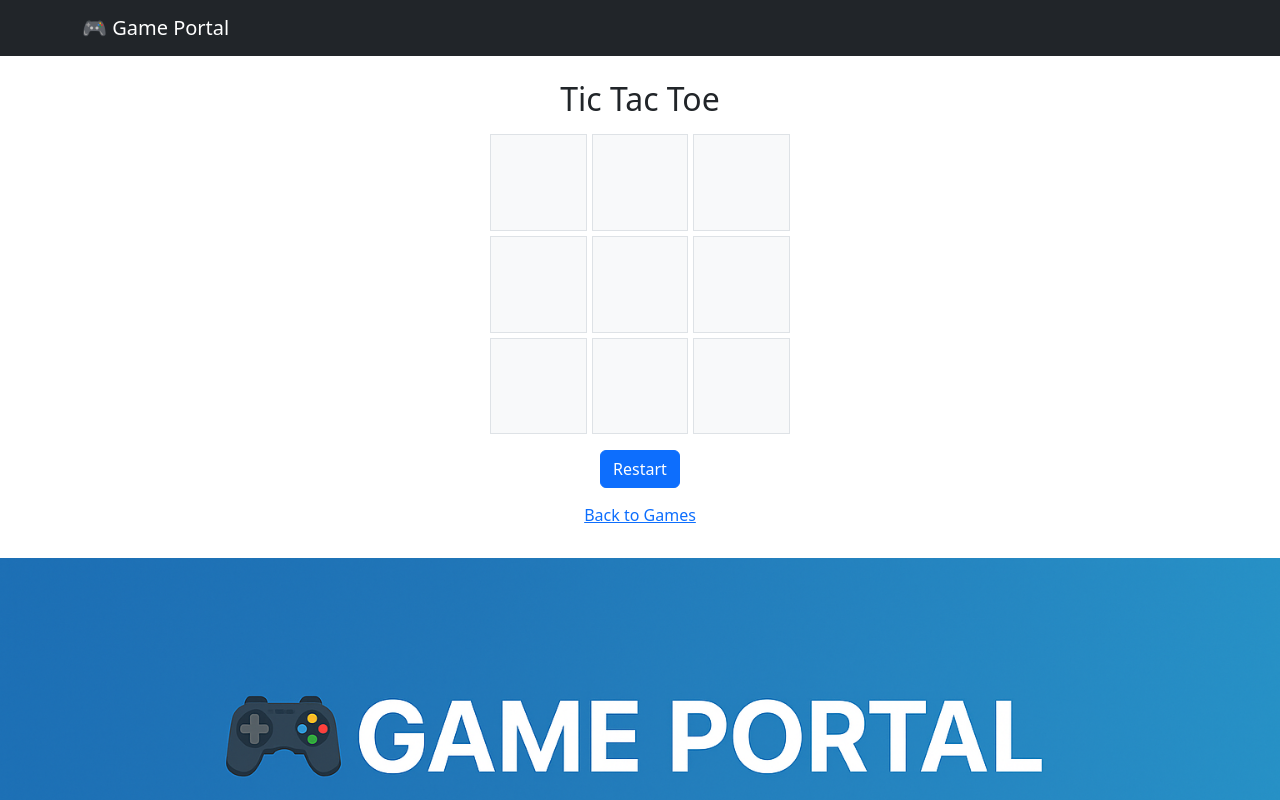
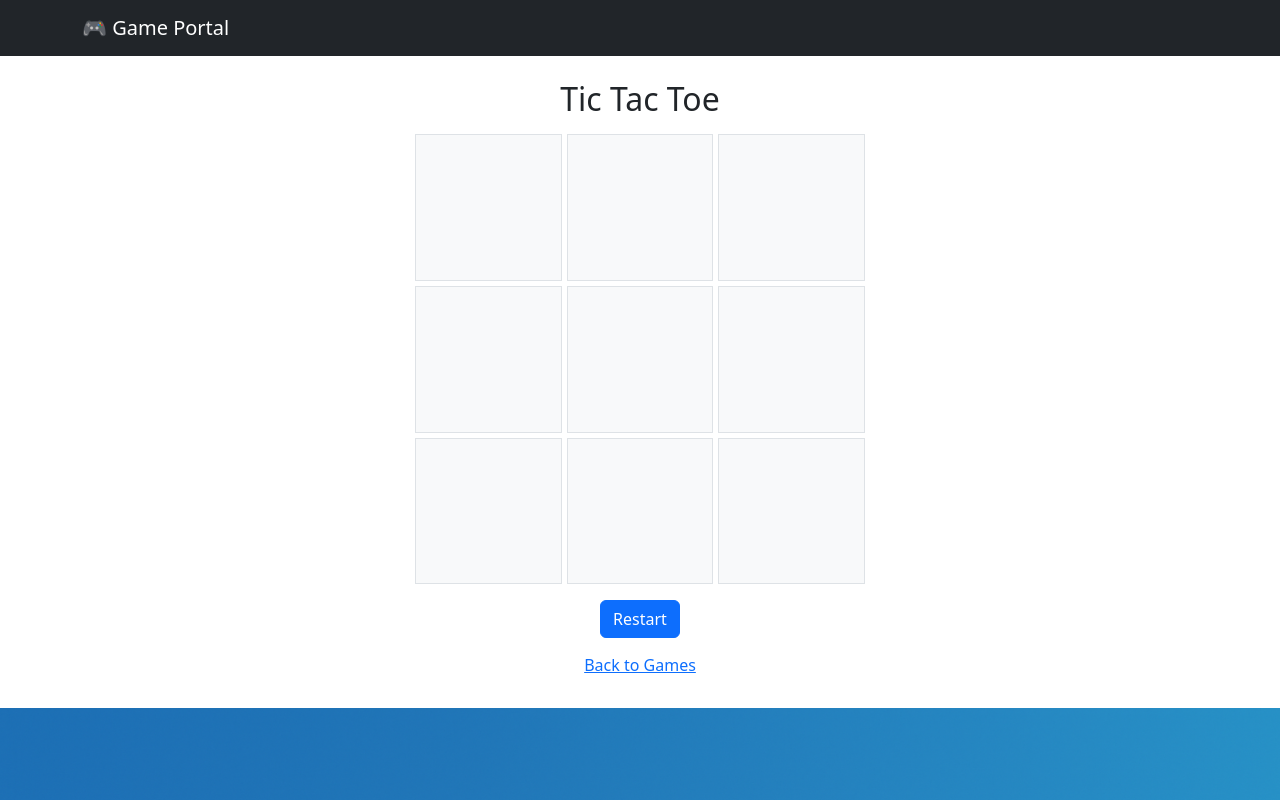
Before and after one commit to hamzash750/FreeGameRoom, an Angular app in the folder game-portal/: page /tic-tac-toe in a window 1280 px wide. Shown: the top 800 px of the page. Built offline with nearby package versions, Linux system fonts and the light colour scheme.

Commit message:
Increase board size and add win modal

```diff
--- a/game-portal/src/app/pages/tic-tac-toe/tic-tac-toe.css
+++ b/game-portal/src/app/pages/tic-tac-toe/tic-tac-toe.css
@@ -1,6 +1,6 @@
 .board {
-  width: 300px;
-  height: 300px;
+  width: 450px;
+  height: 450px;
   grid-template-columns: repeat(3, 1fr);
   grid-template-rows: repeat(3, 1fr);
   gap: 5px;
@@ -8,7 +8,7 @@
 .cell {
   background: #f8f9fa;
   border: 1px solid #dee2e6;
-  font-size: 2rem;
+  font-size: 3rem;
   font-weight: bold;
   display: flex;
   align-items: center;
@@ -19,3 +19,19 @@
 .board.disabled .cell {
   cursor: default;
 }
+
+/* Modal animation */
+.modal-content {
+  animation: popIn 0.4s ease-in-out;
+}
+
+@keyframes popIn {
+  from {
+    transform: scale(0.8);
+    opacity: 0;
+  }
+  to {
+    transform: scale(1);
+    opacity: 1;
+  }
+}
--- a/game-portal/src/app/pages/tic-tac-toe/tic-tac-toe.html
+++ b/game-portal/src/app/pages/tic-tac-toe/tic-tac-toe.html
@@ -6,8 +6,18 @@
     </button>
   </div>
   <div class="mt-3">
-    <p *ngIf="winner" class="h5">{{ winner === 'Draw' ? 'It\'s a draw!' : (winner + ' wins!') }}</p>
     <button class="btn btn-primary" (click)="reset()">Restart</button>
     <a routerLink="/" class="btn btn-link d-block mt-2">Back to Games</a>
   </div>
+
+  <div class="modal fade show d-block" tabindex="-1" *ngIf="winner" style="background: rgba(0,0,0,0.5);">
+    <div class="modal-dialog modal-dialog-centered">
+      <div class="modal-content">
+        <div class="modal-body text-center">
+          <h5 class="modal-title mb-3">{{ winner === 'Draw' ? 'It\'s a draw!' : (winner + ' wins!') }}</h5>
+          <button type="button" class="btn btn-primary" (click)="reset()">Play Again</button>
+        </div>
+      </div>
+    </div>
+  </div>
 </div>
```
